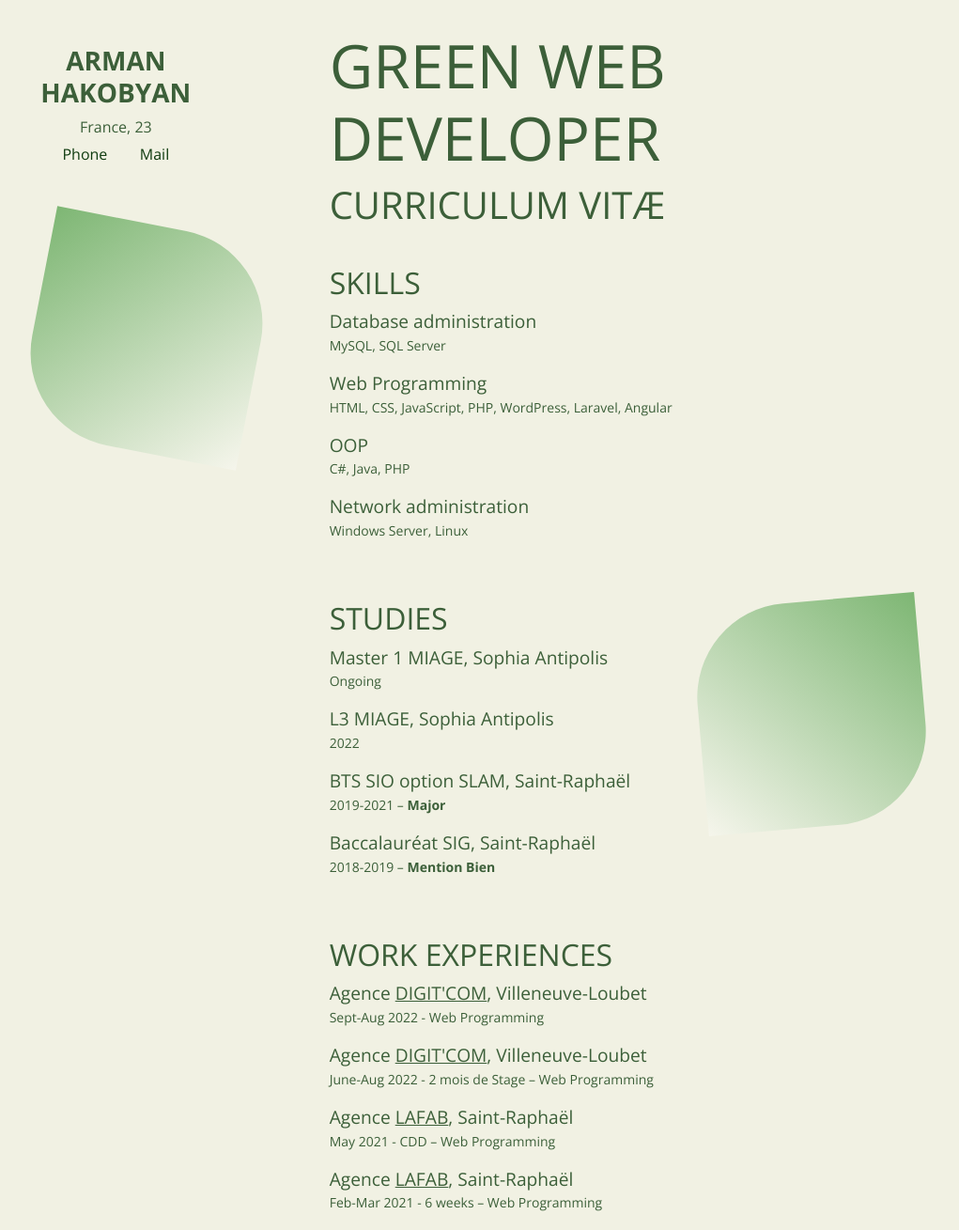
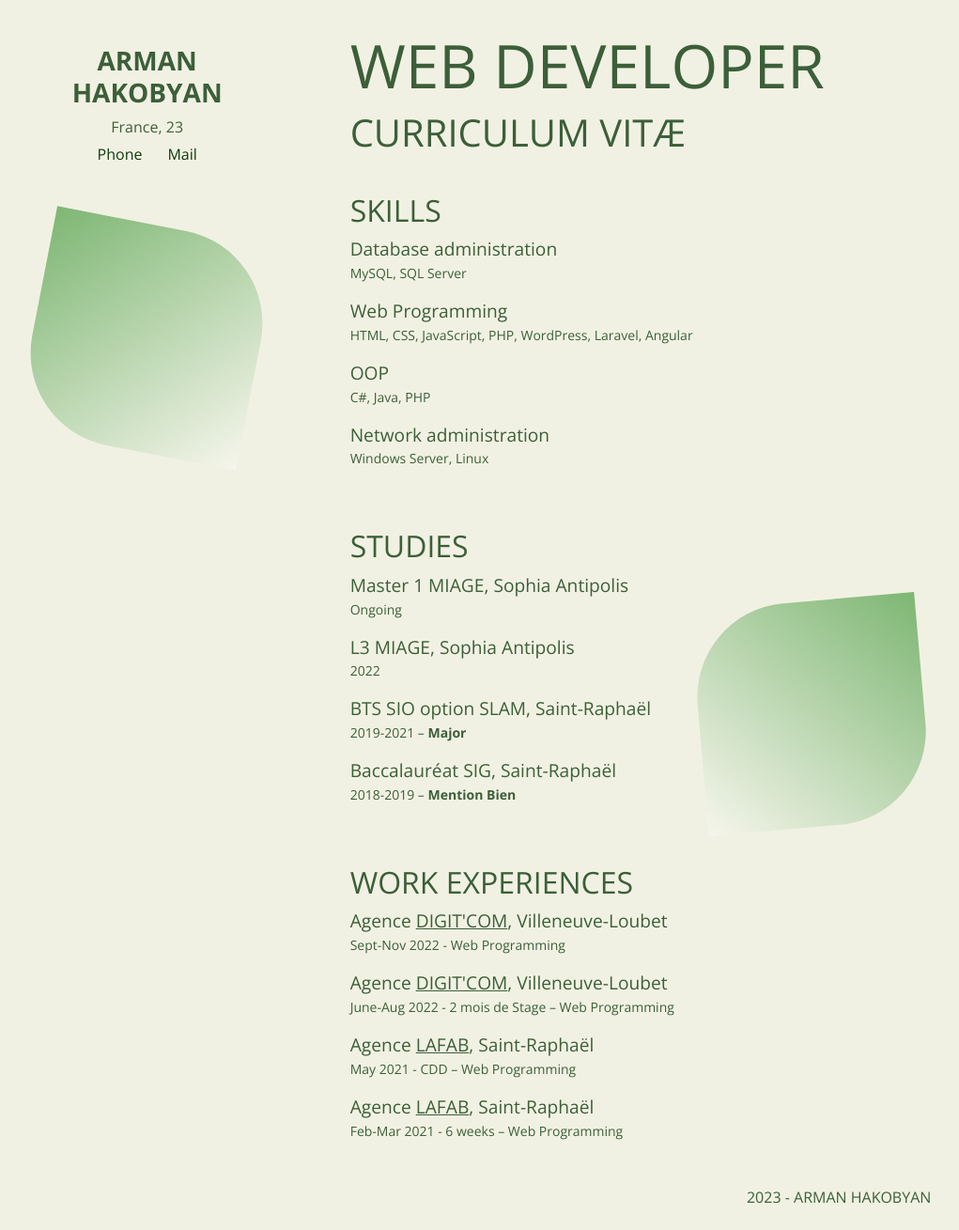
Before and after one commit to Arman-HKB/perso, a plain HTML site: page index.html in a window 1280 px wide. Shown: the top 1309 px of the page at 94% size, without its empty margins (130-1151 px from the left). Drawn offline with nearby package versions, Linux system fonts and the light colour scheme.

Commit message:
Update index.html

```diff
--- a/index.html
+++ b/index.html
@@ -23,7 +23,7 @@
           </div>
         </div>
         <div class="right-side col ">
-          <h1 class="display-3 title">GREEN WEB DEVELOPER</h1>
+          <h1 class="display-3 title">WEB DEVELOPER</h1>
           <h1 class="display-6 title">CURRICULUM VITÆ</h1>
           <div class="right-component">
               <h2>SKILLS</h2>
@@ -50,7 +50,7 @@
           <div class="right-component">
               <h2>WORK EXPERIENCES</h2>
               <p>Agence <a href="https://group-digitcom.com/" target="_blank">DIGIT'COM</a>, Villeneuve-Loubet</p>
-              <p class="small mb-3">Sept-Aug 2022 -  Web Programming</p>
+              <p class="small mb-3">Sept-Nov 2022 -  Web Programming</p>
               <p>Agence <a href="https://group-digitcom.com/" target="_blank">DIGIT'COM</a>, Villeneuve-Loubet</p>
               <p class="small mb-3">June-Aug 2022 - 2 mois de Stage – Web Programming</p>
               <p>Agence <a href="https://agence-lafab.fr/" target="_blank">LAFAB</a>, Saint-Raphaël</p>
```
